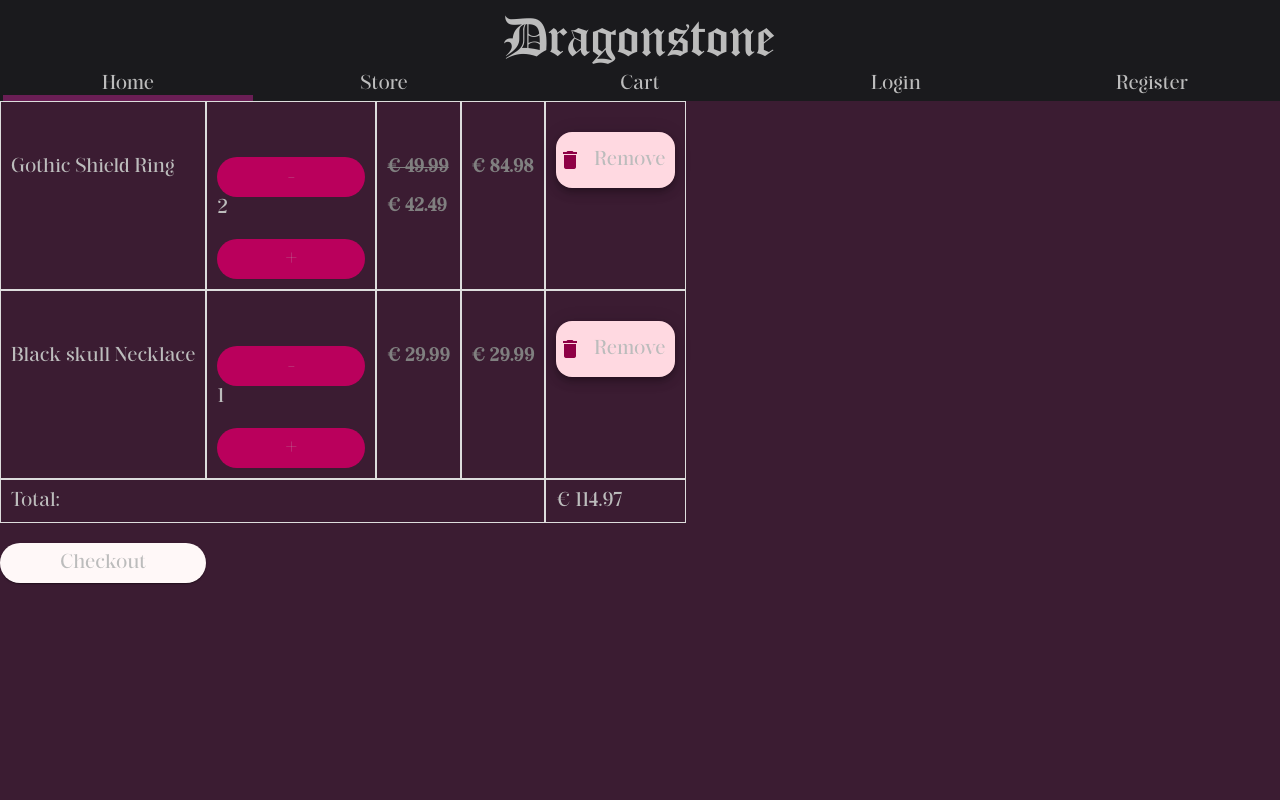
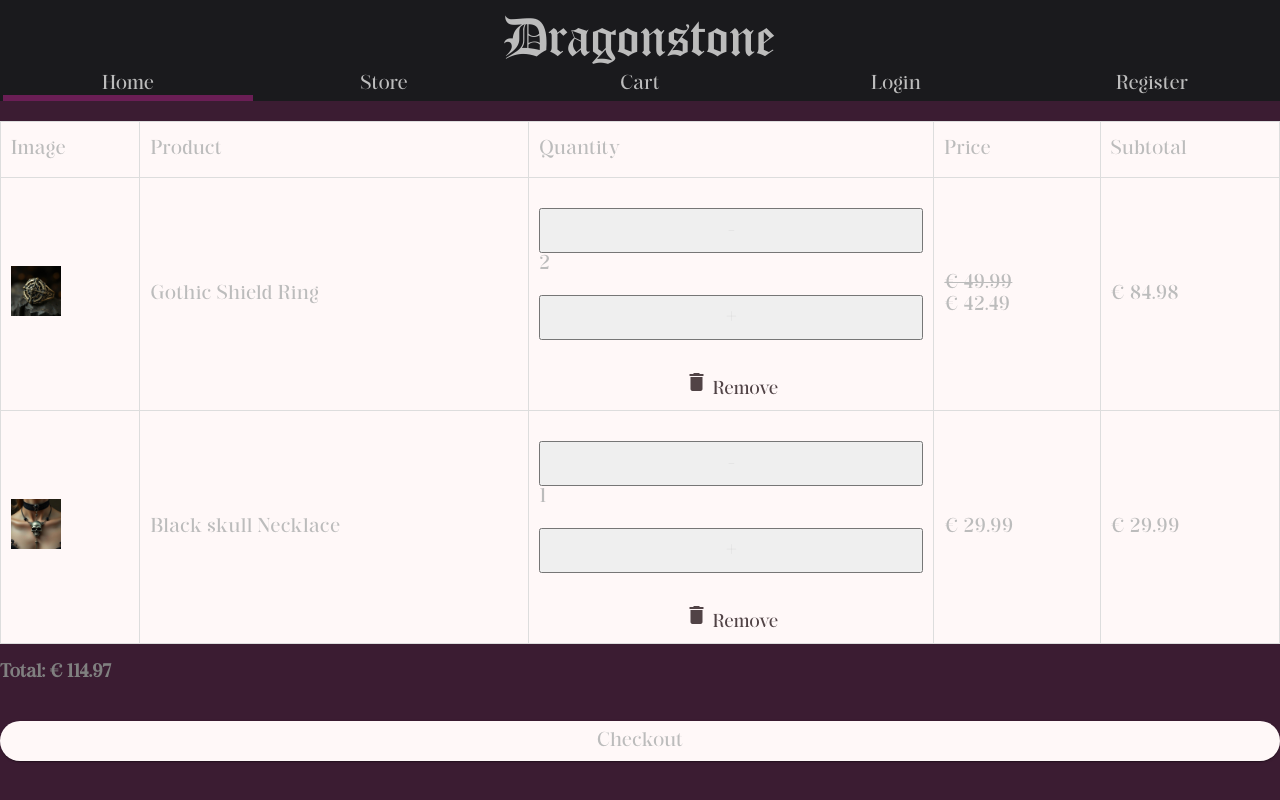
Before and after one commit to DeeAyDan/webkeret-dragonstone, an Angular app: page /cart in a window 1280 px wide. Built offline with nearby package versions, Linux system fonts and the light colour scheme.

Commit message:
Updated cart

```diff
--- a/src/app/pages/cart/cart.component.html
+++ b/src/app/pages/cart/cart.component.html
@@ -1,35 +1,75 @@
-<tr *ngFor="let item of displayItems">
-  <td>{{ item.product.name }}</td>
-  <td>
-    <button mat-flat-button (click)="decreaseQuantity(item.product)">-</button>
+<table mat-table [dataSource]="displayItems" class="mat-elevation-z8">
+
+  <!-- Product Image Column -->
+  <ng-container matColumnDef="image">
+    <th mat-header-cell *matHeaderCellDef> Image </th>
+    <td mat-cell *matCellDef="let item">
+      <img [src]="item.product.images[0]" alt="{{ item.product.name }}" width="50" height="50" style="object-fit: cover;" />
+    </td>
+  </ng-container>
+
+  <!-- Product Name Column -->
+  <ng-container matColumnDef="name">
+    <th mat-header-cell *matHeaderCellDef> Product </th>
+    <td mat-cell *matCellDef="let item"> {{ item.product.name }} </td>
+  </ng-container>
+
+  <!-- Quantity Column -->
+  <ng-container matColumnDef="quantity">
+    <th mat-header-cell *matHeaderCellDef> Quantity </th>
+    <td mat-cell *matCellDef="let item">
+      <button mat-mini-button (click)="decreaseQuantity(item.product)">-</button>
       {{ item.quantity }}
-    <button mat-flat-button (click)="increaseQuantity(item.product)">+</button>
+      <button mat-mini-button (click)="increaseQuantity(item.product)">+</button>
+      <button mat-icon-button color="warn" (click)="removeFromCart(item.product)">
+        <mat-icon>delete</mat-icon> Remove
+      </button>
     </td>
-  <td *ngIf="item.product.onSale" class="on-sale">
-    <p [ngStyle]="{ 'text-decoration': 'line-through' }">{{ item.product.price | formatPrice }}</p>
-    <p>{{ item.product.discountedPrice | formatPrice }}</p>
+  </ng-container>
+
+  <!-- Unit Price Column -->
+  <ng-container matColumnDef="price">
+    <th mat-header-cell *matHeaderCellDef> Price </th>
+    <td mat-cell *matCellDef="let item">
+      <ng-container *ngIf="item.product.onSale; else normalPrice">
+        <span style="text-decoration: line-through;">{{ item.product.price | formatPrice }}</span>
+        <br />
+        <span>{{ item.product.discountedPrice | formatPrice }}</span>
+      </ng-container>
+      <ng-template #normalPrice>
+        {{ item.product.price | formatPrice }}
+      </ng-template>
     </td>
-  <td *ngIf="item.product.onSale" class="on-sale">
-    <p>{{ (item.product.discountedPrice ?? 0) * item.quantity | formatPrice }}</p>
+  </ng-container>
+
+  <ng-container matColumnDef="subtotal">
+    <th mat-header-cell *matHeaderCellDef> Subtotal </th>
+    <td mat-cell *matCellDef="let item">
+      {{ (item.product.onSale ? item.product.discountedPrice : item.product.price) * item.quantity | formatPrice }}
     </td>
-  <td *ngIf="!item.product.onSale">
-    <p>{{ item.product.price | formatPrice }}</p>
+  </ng-container>
+
+  <!-- Total Price Column -->
+  <ng-container matColumnDef="total">
+    <th mat-header-cell *matHeaderCellDef> Total </th>
+    <td mat-cell *matCellDef="let item">
+      {{ (item.product.onSale ? item.product.discountedPrice : item.product.price) * item.quantity | formatPrice }}
     </td>
-  <td *ngIf="!item.product.onSale">
-    <p>{{ item.product.price * item.quantity | formatPrice }}</p>
+  </ng-container>
 
-  <td>
-    <button mat-fab extended="true" (click)="removeFromCart(item.product)"><mat-icon>delete</mat-icon> Remove</button>
-  </td>
-</tr>
+  <!-- Table Headers and Rows -->
+  <tr mat-header-row *matHeaderRowDef="displayedColumns"></tr>
+  <tr mat-row *matRowDef="let row; columns: displayedColumns;"></tr>
 
-<tr *ngIf="displayItems.length === 0">
-  <td colspan="5">Your cart is empty.</td>
-</tr>
-<tr *ngIf="displayItems.length > 0">
-  <td colspan="4" class="total">Total:</td>
-  <td>{{ cart?.total | formatPrice }}</td>
-</tr>
-<tr *ngIf="displayItems.length > 0">
+</table>
+
+<!-- Empty Cart Message -->
+<div *ngIf="displayItems.length === 0" class="empty-cart">
+  Your cart is empty.
+</div>
+
+<!-- Total + Checkout -->
+<div *ngIf="displayItems.length > 0" class="cart-summary">
+  <p class="total">Total: {{ cart?.total | formatPrice }}</p>
   <button mat-raised-button color="primary" (click)="checkout()">Checkout</button>
-</tr>
+</div>
--- a/src/app/pages/cart/cart.component.ts
+++ b/src/app/pages/cart/cart.component.ts
@@ -9,15 +9,18 @@ import { ConfirmRemoveDialogComponent } from '../confirm-remove-dialog/confirm-r
 import { MatDialog } from '@angular/material/dialog';
 import { MatButtonModule } from '@angular/material/button';
 import {MatIconModule} from '@angular/material/icon';
+import { MatTableModule } from '@angular/material/table';
 
 @Component({
   selector: 'app-cart',
-  imports: [CommonModule, FormatPricePipe, MatButtonModule, MatIconModule],
+  imports: [CommonModule, FormatPricePipe, MatButtonModule, MatIconModule, MatTableModule],
   templateUrl: './cart.component.html',
   styleUrl: './cart.component.scss'
 })
 export class CartComponent implements OnInit {
   cart: Cart | undefined;
+  displayedColumns: string[] = ['image', 'name', 'quantity', 'price', 'subtotal'];
+
 
   displayItems: {
     product: Product,
```
Lines whose indentation alone changed are shown as unchanged.
